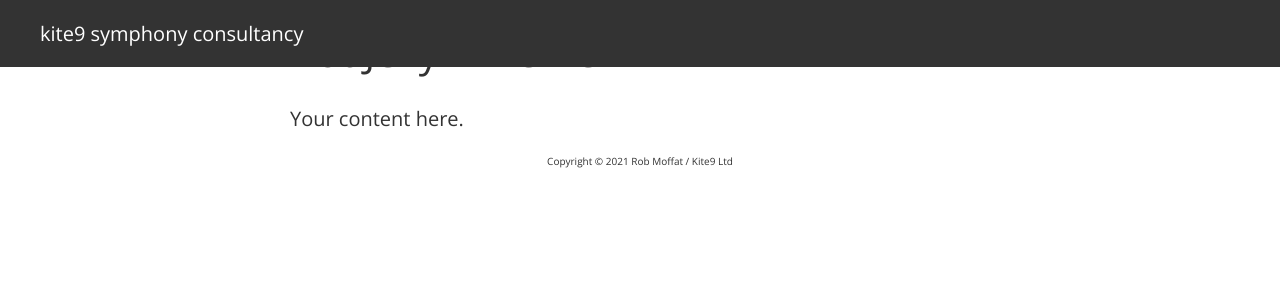
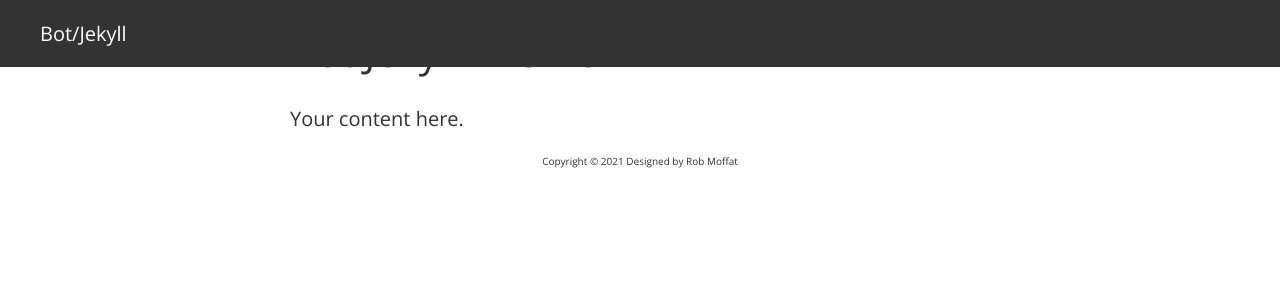
Before and after one commit to robmoffat/bot-jekyll-theme, a Jekyll site: the page built from index.md, in a window 1280 px wide. Shown: the top 300 px of the page. Built offline with Jekyll 4.4.1, drawn with Linux system fonts in a browser that asks for light colours.

Commit message:
Fixing css

```diff
--- a/_config.yml
+++ b/_config.yml
@@ -1,5 +1,7 @@
 # site settings
 title: Bot Jekyll Theme
+name: Bot/Jekyll
+footer: "Designed by Rob Moffat"
 subtitle: Kite9 Ltd
 email: rob@kite9.com
 description: For various Symphony Websites
--- a/_layouts/default.html
+++ b/_layouts/default.html
@@ -1,25 +1,22 @@
 <!DOCTYPE html>
 <html lang="en">
 <head>
-<meta charset="utf-8">
-<meta name="viewport"
-	content="width=device-width, initial-scale=1, shrink-to-fit=no">
-<title>{{site.name}}</title>
-<link href="http://fonts.googleapis.com/css?family=Open+Sans:300,600"
-	rel="stylesheet" type="text/css">
-<link href="/assets/style.css" rel="stylesheet" type="text/css" />
-<link rel="apple-touch-icon" sizes="180x180" href="/assets/favicon_io/apple-touch-icon.png">
-<link rel="icon" type="image/png" sizes="32x32" href="/assets/favicon_io/favicon-32x32.png">
-<link rel="icon" type="image/png" sizes="16x16" href="/assets/favicon_io/favicon-16x16.png">
-<link rel="manifest" href="/assets/favicon_io/site.webmanifest">
-
+  <meta charset="utf-8">
+  <meta name="viewport" content="width=device-width, initial-scale=1, shrink-to-fit=no">
+  <title>{{site.name}}</title>
+  <link href="http://fonts.googleapis.com/css?family=Open+Sans:300,600" rel="stylesheet" type="text/css">
+  <link href="{{ '/assets/style.css' | relative_url }}" rel="stylesheet" type="text/css" />
+  <link rel="apple-touch-icon" sizes="180x180" href="{{ '/assets/favicon_io/apple-touch-icon.png' | relative_url }}">
+  <link rel="icon" type="image/png" sizes="32x32" href="{{ '/assets/favicon_io/favicon-32x32.png' | relative_url }}">
+  <link rel="icon" type="image/png" sizes="16x16" href="{{ '/assets/favicon_io/favicon-16x16.png' | relative_url }}">
+  <link rel="manifest" href="{{ '/assets/favicon_io/site.webmanifest' | relative_url }}">
 </head>
 
 
 <!-- Begin Menu Navigation
 ================================================== -->
 <nav>
-	<div class="left"><a href="/">kite9 symphony consultancy</a></div>
+	<div class="left"><a href="/">{{site.name}}</a></div>
 	<div class="right">
 
 		{% for post in site.pages  %}
@@ -42,7 +39,7 @@
 {{ content }}
 </main>
 
-<footer>Copyright © {{ site.time | date: "%Y" }} Rob Moffat / Kite9 Ltd</footer>
+<footer>Copyright © {{ site.time | date: "%Y" }} {{ site.footer }} </footer>
 
 </body>
 </html>
```
